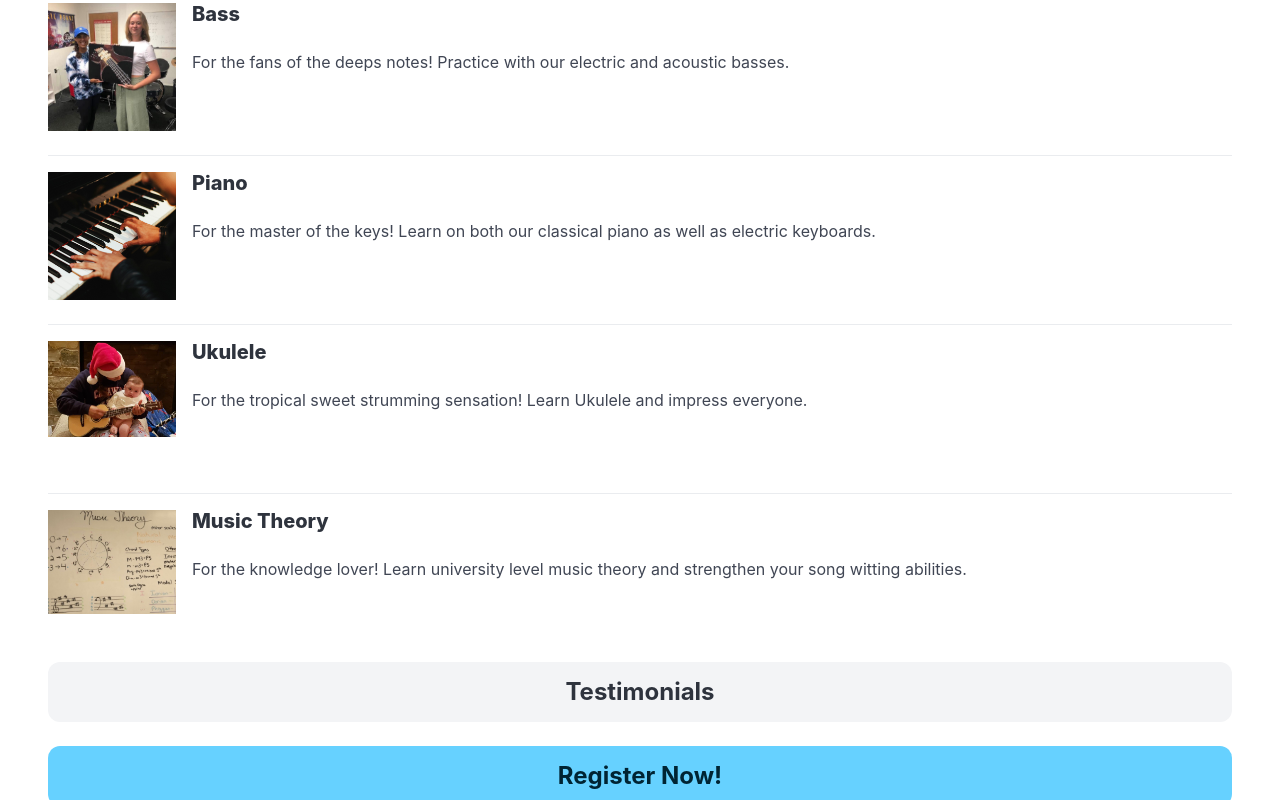
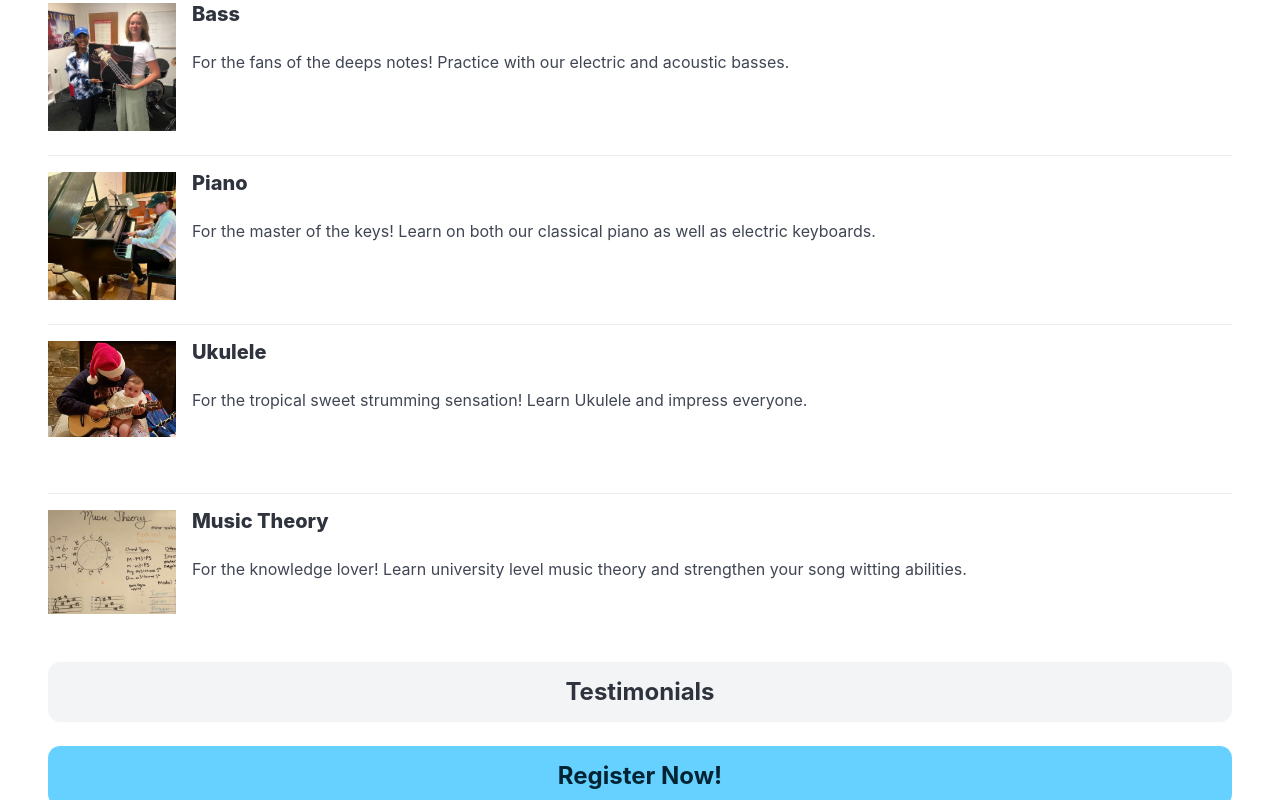
Before and after one commit to HardieParham/Maddys-Music-Box-Site, a website: page frontend/dist/index.html in a window 1280 px wide. Shown: the part 1028-1828 px from the top of the page. Drawn offline with Linux system fonts and the light colour scheme.

Commit message:
updated dist

```diff
--- a/frontend/dist/index.html
+++ b/frontend/dist/index.html
@@ -147,7 +147,7 @@
                 <article class="media">
                     <figure class="media-left">
                         <figure class="image is-128x128">
-                            <img src="images/Piano2.jpg" alt="My image">
+                            <img src="images/Piano3-min.jpg" alt="My image">
                         </figure>
                     </figure>
                     <div class="media-content">
```
Also changed, not shown: frontend/dist/images/Piano3-min.jpg (added), frontend/dist/images/Piano3.jpg (added).
